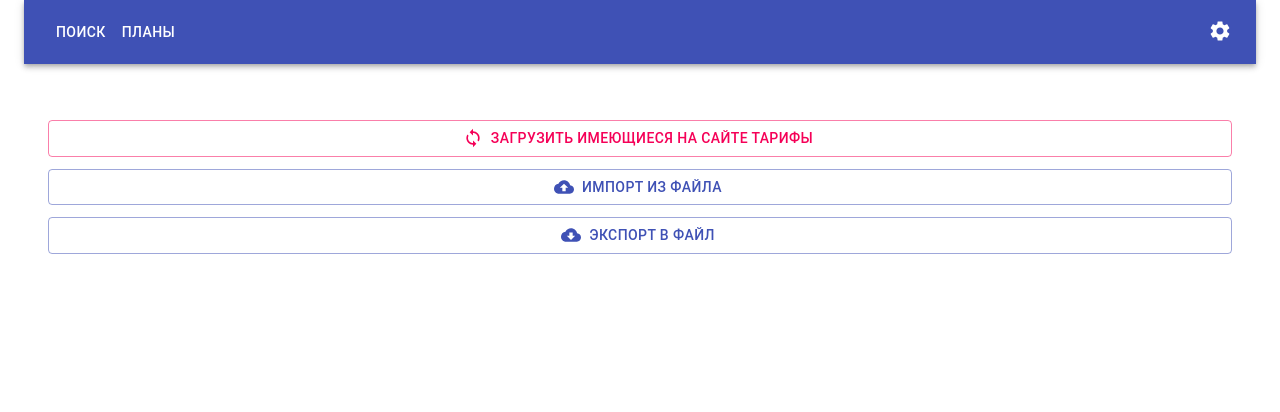
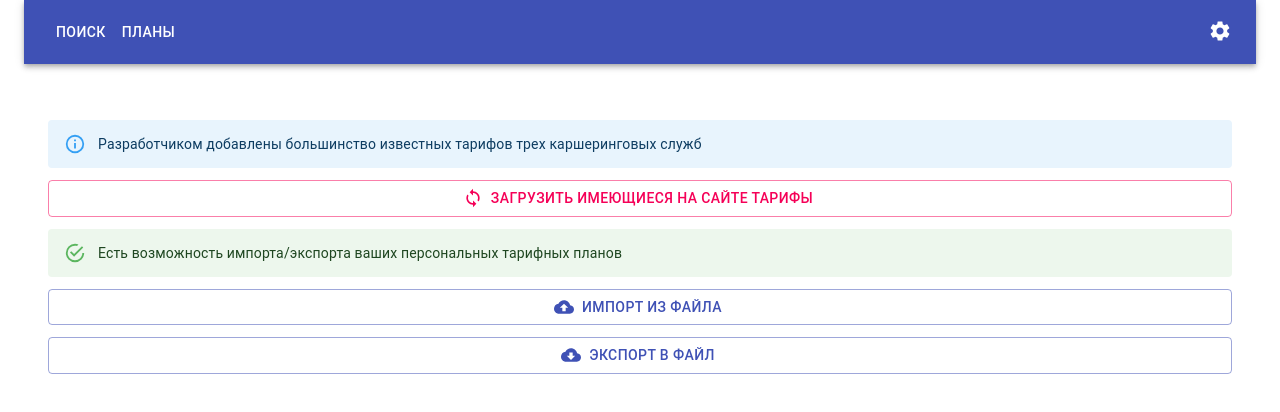
Before and after one commit to gh-igor/carsharing, a React (Create React App) app: page /settings in a window 1280 px wide. Shown: the top 412 px of the page. Built offline with nearby package versions, Linux system fonts and the light colour scheme.

Commit message:
Add info Alerts

```diff
--- a/src/pages/MainPage.js
+++ /dev/null
@@ -1,27 +0,0 @@
-import SearchForm from '../components/SearchForm';
-import ResultList from '../components/ResultList';
-import { useCallback, useState } from 'react';
-
-export default function MainPage() {
-  const [values, setState] = useState({
-    km: '',
-    min: '',
-  });
-
-  const onChange = useCallback((e) => {
-    const { name, value } = e.target;
-    setState({
-      ...values,
-      [name]: value === "" ? "" : Number(value),
-    });
-  }, [values]);
-
-  return (
-    <>
-      <SearchForm values={values} onChange={onChange} />
-      {values.km && values.min ? (
-        <ResultList km={values.km} min={values.min} />
-      ) : null}
-    </>
-  );
-}
--- /dev/null
+++ b/src/pages/MainPage/MainPage.module.css
@@ -0,0 +1,3 @@
+.alert {
+    margin: 0 6px 24px;
+}
--- /dev/null
+++ b/src/pages/MainPage/index.js
@@ -0,0 +1,38 @@
+import { useCallback, useState } from 'react';
+import { Link } from 'react-router-dom';
+import Alert from '@material-ui/lab/Alert';
+import SearchForm from '../../components/SearchForm';
+import ResultList from '../../components/ResultList';
+import { getList } from '../../storage/localStorage';
+import styles from './MainPage.module.css';
+
+export default function MainPage() {
+  const planList = getList();
+
+  const [values, setState] = useState({
+    km: '',
+    min: '',
+  });
+
+  const onChange = useCallback((e) => {
+    const { name, value } = e.target;
+    setState({
+      ...values,
+      [name]: value === "" ? "" : Number(value),
+    });
+  }, [values]);
+
+  return (
+    <>
+      {planList.length === 0 && (
+        <Alert className={styles.alert} severity="warning">
+          Внимание! Тарифы не загружены. Для загрузки необходимо перейти в <Link to='/settings'>настройки</Link>
+        </Alert>
+      )}
+      <SearchForm values={values} onChange={onChange} />
+      {values.km && values.min ? (
+        <ResultList km={values.km} min={values.min} />
+      ) : null}
+    </>
+  );
+}
--- a/src/pages/SettingsPage/SettingsPage.module.css
+++ b/src/pages/SettingsPage/SettingsPage.module.css
@@ -15,3 +15,7 @@
     user-select:none;
     width: 0;
 }
+
+.alert {
+    margin-bottom: 12px;
+}
--- a/src/pages/SettingsPage/index.js
+++ b/src/pages/SettingsPage/index.js
@@ -2,6 +2,7 @@ import { Button } from '@material-ui/core';
 import CloudUploadIcon from '@material-ui/icons/CloudUpload';
 import CloudDownloadIcon from '@material-ui/icons/CloudDownload';
 import SyncIcon from '@material-ui/icons/Sync';
+import { Alert } from '@material-ui/lab';
 import { getList, updateList } from '../../storage/localStorage';
 import { saveAs } from 'save-as';
 import { useContext, useEffect, useState } from 'react';
@@ -76,6 +77,9 @@ export default function SettingsPage() {
 
   return (
     <div className={styles.root}>
+      <Alert className={styles.alert} severity='info'>
+        Разработчиком добавлены большинство известных тарифов трех каршеринговых служб
+      </Alert>
       <Button
         className={styles.btn}
         color='secondary'
@@ -85,6 +89,9 @@ export default function SettingsPage() {
       >
         Загрузить имеющиеся на сайте тарифы
       </Button>
+      <Alert className={styles.alert} severity='success'>
+        Есть возможность импорта/экспорта ваших персональных тарифных планов
+      </Alert>
       <Button
         className={styles.btn}
         color='primary'
```
